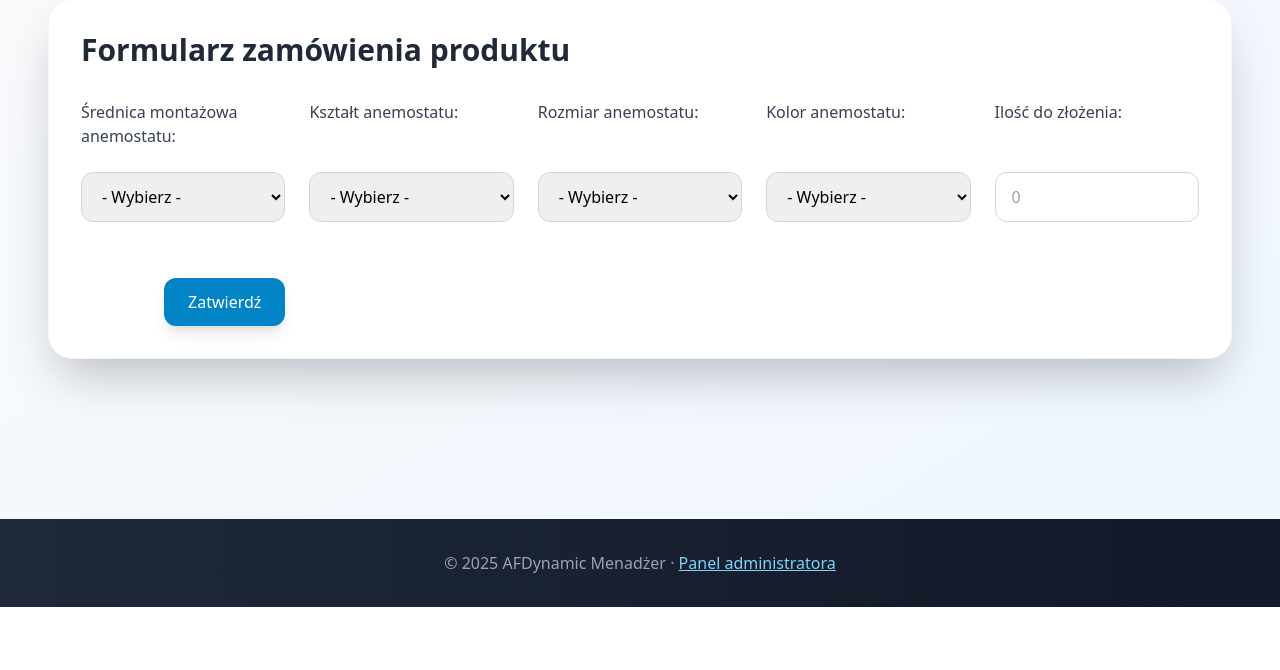
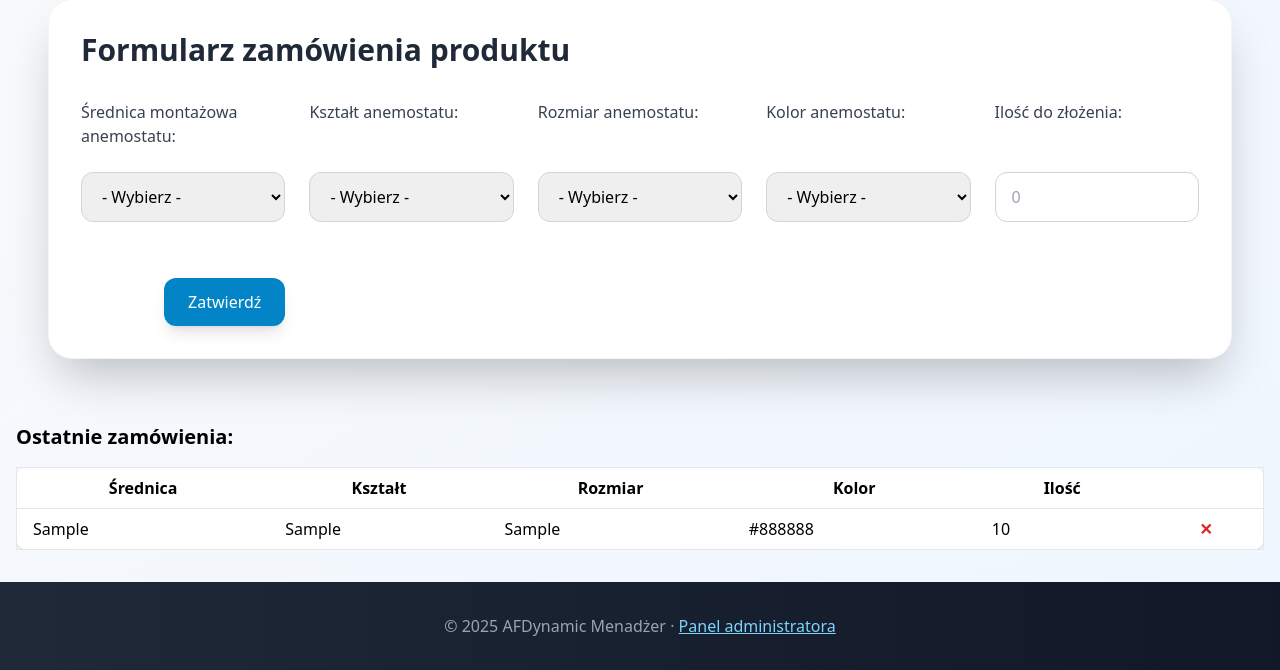
Before and after one commit to andriej134/Warehouse_Management, a Django app: page /product-order/ in a window 1280 px wide. Shown: the part 193-863 px from the top of the page. Before the commit the page ends 800 px from the top, so only its background shows below. Run offline with Django 3.2, Linux system fonts and the light colour scheme; tables that the repository leaves empty hold one stand-in row (values such as "Sample post"); some libraries are stand-ins or nearby versions.

Commit message:
validations work but no errors

```diff
--- a/warehouse_manager/inventory/models.py
+++ b/warehouse_manager/inventory/models.py
@@ -1,4 +1,6 @@
 from django.db import models
+from django.core.exceptions import ValidationError
+
 
 class Product(models.Model):
     SHAPE_CHOICES = [
@@ -59,5 +61,20 @@ class Order(models.Model):
     quantity_to_assemble = models.PositiveIntegerField()
     created_at = models.DateTimeField(auto_now_add=True)
 
+    def clean(self):
+        errors = {}
+        if not self.diameter:
+            errors['diameter'] = "To pole jest wymagane."
+        if not self.shape:
+            errors['shape'] = "To pole jest wymagane."
+        if not self.size:
+            errors['size'] = "To pole jest wymagane."
+        if not self.color:
+            errors['color'] = "To pole jest wymagane."
+        if not self.quantity_to_assemble or self.quantity_to_assemble <= 0:
+            errors['quantity_to_assemble'] = "Ilość musi być liczbą dodatnią większą od zera."
+        if errors:
+            raise ValidationError(errors)
+
     def __str__(self):
         return f"Zamówienie: {self.diameter}, {self.shape}, {self.size}, {self.color}, ilość: {self.quantity_to_assemble}"
--- a/warehouse_manager/inventory/templates/base.html
+++ b/warehouse_manager/inventory/templates/base.html
@@ -157,6 +157,7 @@
     </div>
   </nav>
 
+
   <!-- GŁÓWNA ZAWARTOŚĆ -->
   <main class="flex-1 max-w-7xl mx-auto px-4 pt-24 pb-8">
     {% block content %}
--- a/warehouse_manager/inventory/templates/inventory/product_order.html
+++ b/warehouse_manager/inventory/templates/inventory/product_order.html
@@ -71,4 +71,39 @@
         </form>
     </section>
 </div>
+
+{% if orders %}
+    <h2 class="text-xl font-bold mt-8 mb-4">Ostatnie zamówienia:</h2>
+    <div class="overflow-x-auto">
+        <table class="min-w-full bg-white rounded-xl shadow border">
+            <thead>
+                <tr>
+                    <th class="px-4 py-2">Średnica</th>
+                    <th class="px-4 py-2">Kształt</th>
+                    <th class="px-4 py-2">Rozmiar</th>
+                    <th class="px-4 py-2">Kolor</th>
+                    <th class="px-4 py-2">Ilość</th>
+                    <th class="px-4 py-2"></th>
+                </tr>
+            </thead>
+            <tbody>
+                {% for order in orders %}
+                <tr class="border-t">
+                    <td class="px-4 py-2">{{ order.diameter }}</td>
+                    <td class="px-4 py-2">{{ order.shape }}</td>
+                    <td class="px-4 py-2">{{ order.size }}</td>
+                    <td class="px-4 py-2">{{ order.color }}</td>
+                    <td class="px-4 py-2">{{ order.quantity_to_assemble }}</td>
+                    <td class="px-4 py-2 text-center">
+                        <form method="post" action="{% url 'inventory:delete_order' order.id %}" style="display:inline;">
+                            {% csrf_token %}
+                            <button type="submit" class="text-red-600 font-bold hover:text-red-800" title="Usuń zamówienie" onclick="return confirm('Na pewno usunąć to zamówienie?')">✕</button>
+                        </form>
+                    </td>
+                </tr>
+                {% endfor %}
+            </tbody>
+        </table>
+    </div>
+{% endif %}
 {% endblock %}
--- a/warehouse_manager/inventory/urls.py
+++ b/warehouse_manager/inventory/urls.py
@@ -8,6 +8,7 @@ urlpatterns = [
     path('', views.index, name='index'),
     path('product-order/', views.product_order, name='product_order'),
     path('user/', views.user_profile, name='user_profile'),
+    path('order/delete/<int:order_id>/', views.delete_order, name='delete_order'),
     # Dodaj inne widoki jeśli są potrzebne:
     # path('products/', views.products, name='products'),
     # path('categories/', views.categories, name='categories'),
--- a/warehouse_manager/inventory/views.py
+++ b/warehouse_manager/inventory/views.py
@@ -1,6 +1,8 @@
-from django.shortcuts import render, redirect
+from django.shortcuts import render, redirect, get_object_or_404
 from django.contrib.auth.decorators import login_required
+from django.core.exceptions import ValidationError
 from .models import Product, Order
+
 
 
 def index(request):
@@ -11,24 +13,38 @@ def product_order(request):
     shapes = [s[0] for s in Product.SHAPE_CHOICES]
     sizes = [s[0] for s in Product.SIZE_CHOICES]
     colors = [c[0] for c in Product.COLOR_CHOICES]
+    errors = {}
 
     if request.method == "POST":
-        Order.objects.create(
+        order = Order(
             diameter=request.POST.get("diffuser_diameter"),
             shape=request.POST.get("diffuser_shape"),
             size=request.POST.get("diffuser_size"),
             color=request.POST.get("diffuser_color"),
             quantity_to_assemble=request.POST.get("quantity_to_assemble") or 0,
         )
-        return redirect("inventory:product_order")  # lub inna strona z potwierdzeniem
+        try:
+            order.full_clean()  # WALIDACJA
+            order.save()
+            return redirect("inventory:product_order")
+        except ValidationError as e:
+            errors = e.message_dict
 
+    orders = Order.objects.order_by('-created_at')[:10]  # ostatnie 10 zamówień
     return render(request, 'inventory/product_order.html', {
         'diameters': diameters,
         'shapes': shapes,
         'sizes': sizes,
         'colors': colors,
+        'orders': orders,
     })
 
 @login_required
 def user_profile(request):
     return render(request, 'account/user_profile.html')
+
+def delete_order(request, order_id):
+    if request.method == "POST":
+        order = get_object_or_404(Order, id=order_id)
+        order.delete()
+    return redirect("inventory:product_order")
```
